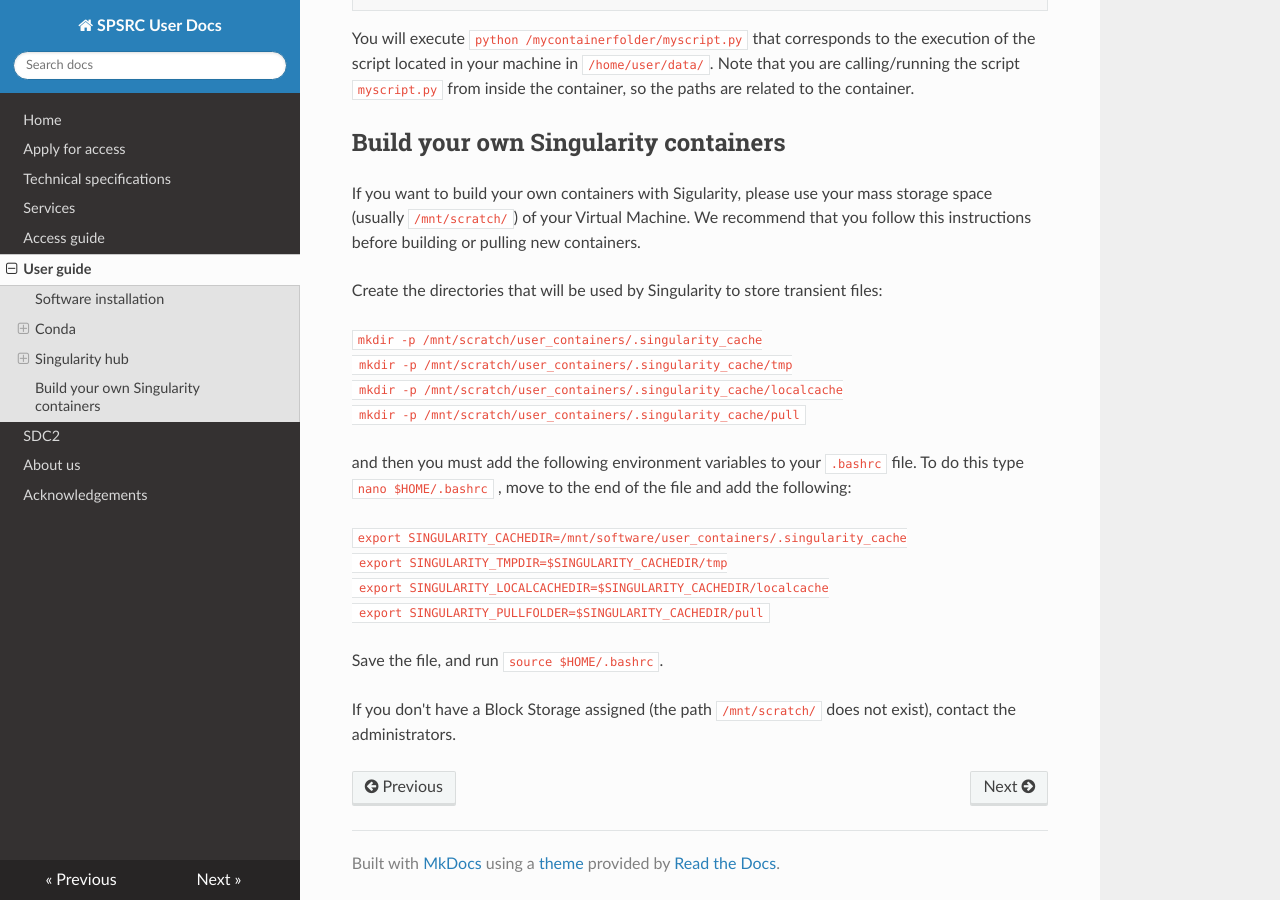
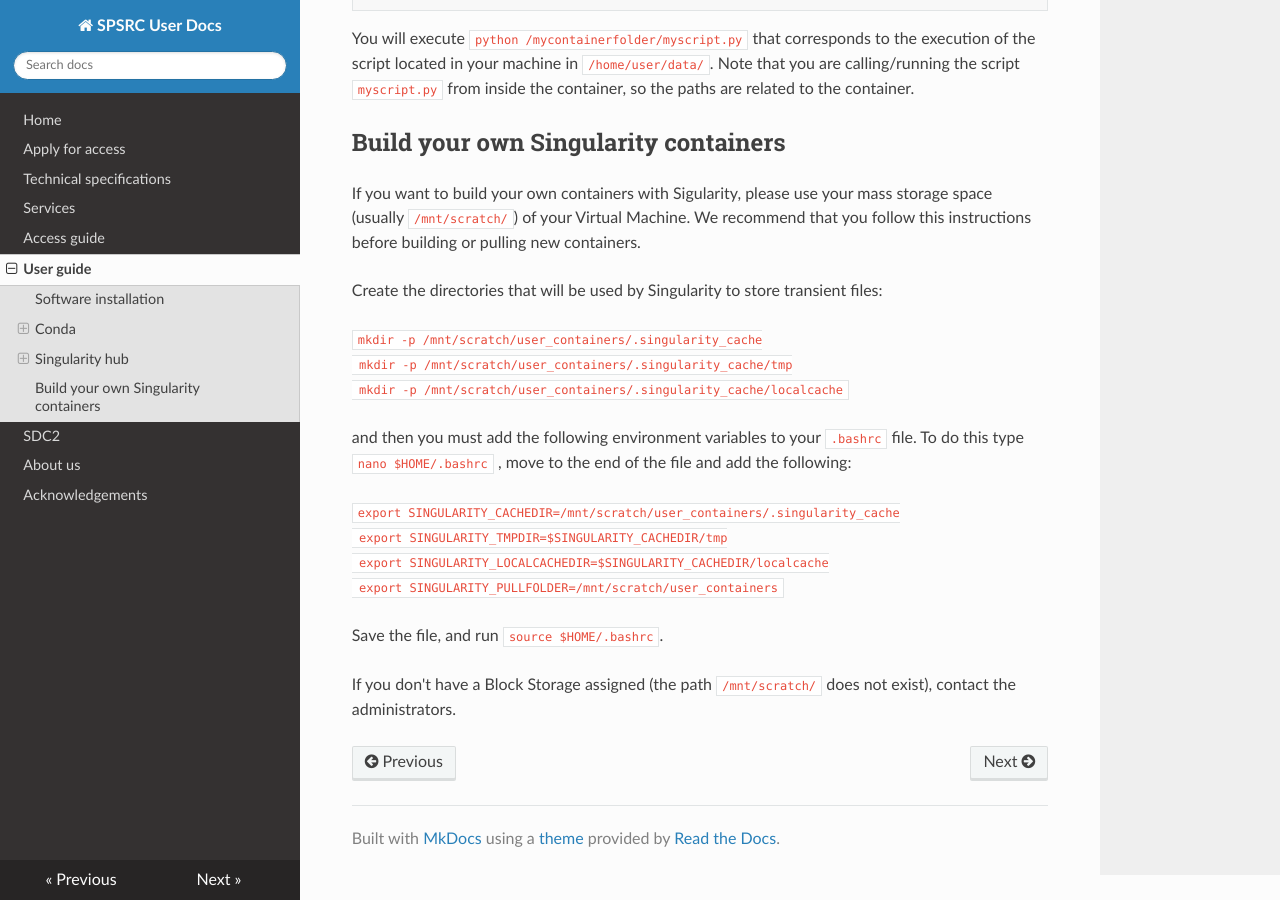
Before and after one commit to espsrc/spsrc_user_docs, an MkDocs documentation site: the page built from docs/user_guide.md, in a window 1280 px wide and 900 px high, scrolled down 4422 px. Built offline with MkDocs 1.6.1, drawn with Linux system fonts in a browser that asks for light colours; nearby versions of some CDN libraries.

Commit message:
Update user_guide.md

````diff
--- a/docs/user_guide.md
+++ b/docs/user_guide.md
@@ -179,16 +179,15 @@ Create the directories that will be used by Singularity to store transient files
  mkdir -p /mnt/scratch/user_containers/.singularity_cache
  mkdir -p /mnt/scratch/user_containers/.singularity_cache/tmp
  mkdir -p /mnt/scratch/user_containers/.singularity_cache/localcache
- mkdir -p /mnt/scratch/user_containers/.singularity_cache/pull
  ```
 
 and then you must add the following environment variables to your ```.bashrc``` file. To do this type ``nano $HOME/.bashrc`` , move to the end of the file and add the following:
 
  ```
- export SINGULARITY_CACHEDIR=/mnt/software/user_containers/.singularity_cache
+ export SINGULARITY_CACHEDIR=/mnt/scratch/user_containers/.singularity_cache
  export SINGULARITY_TMPDIR=$SINGULARITY_CACHEDIR/tmp
  export SINGULARITY_LOCALCACHEDIR=$SINGULARITY_CACHEDIR/localcache
- export SINGULARITY_PULLFOLDER=$SINGULARITY_CACHEDIR/pull
+ export SINGULARITY_PULLFOLDER=/mnt/scratch/user_containers
  ```
 
 Save the file, and run ```source $HOME/.bashrc```.
````
